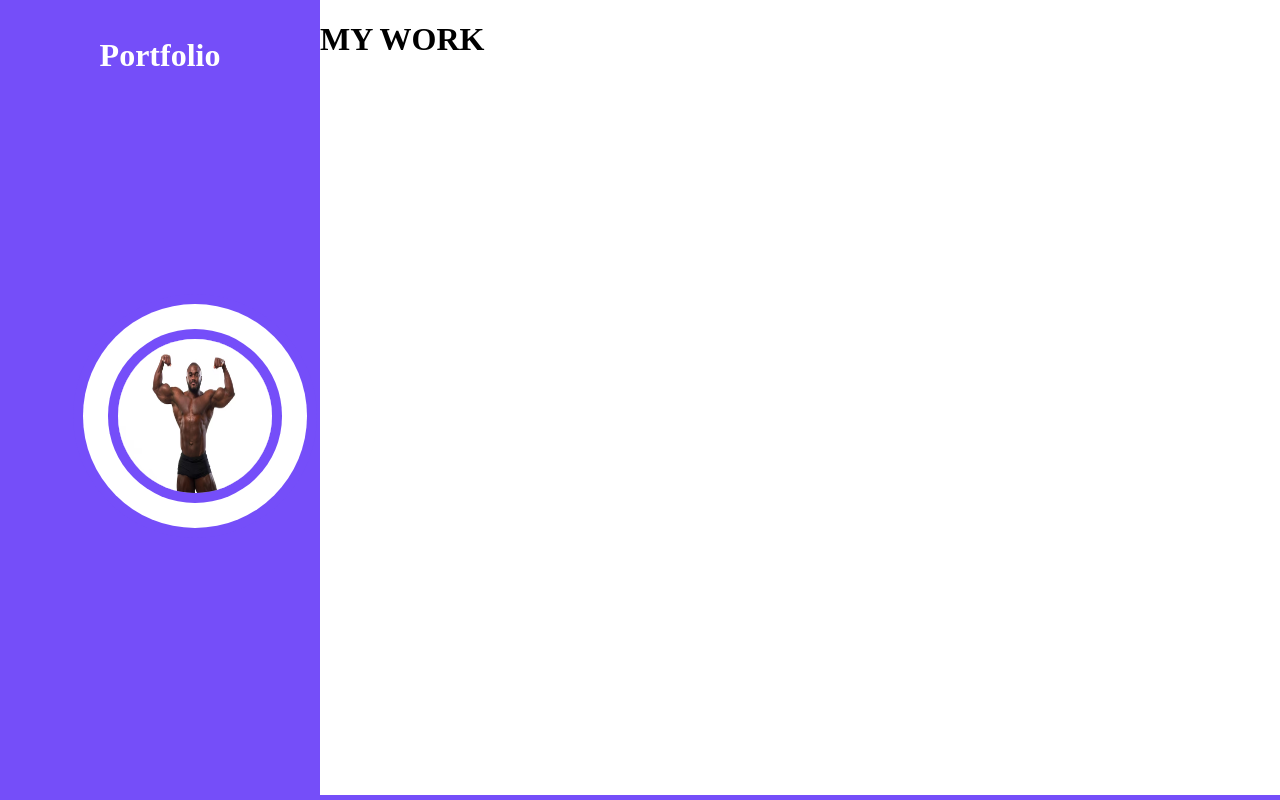
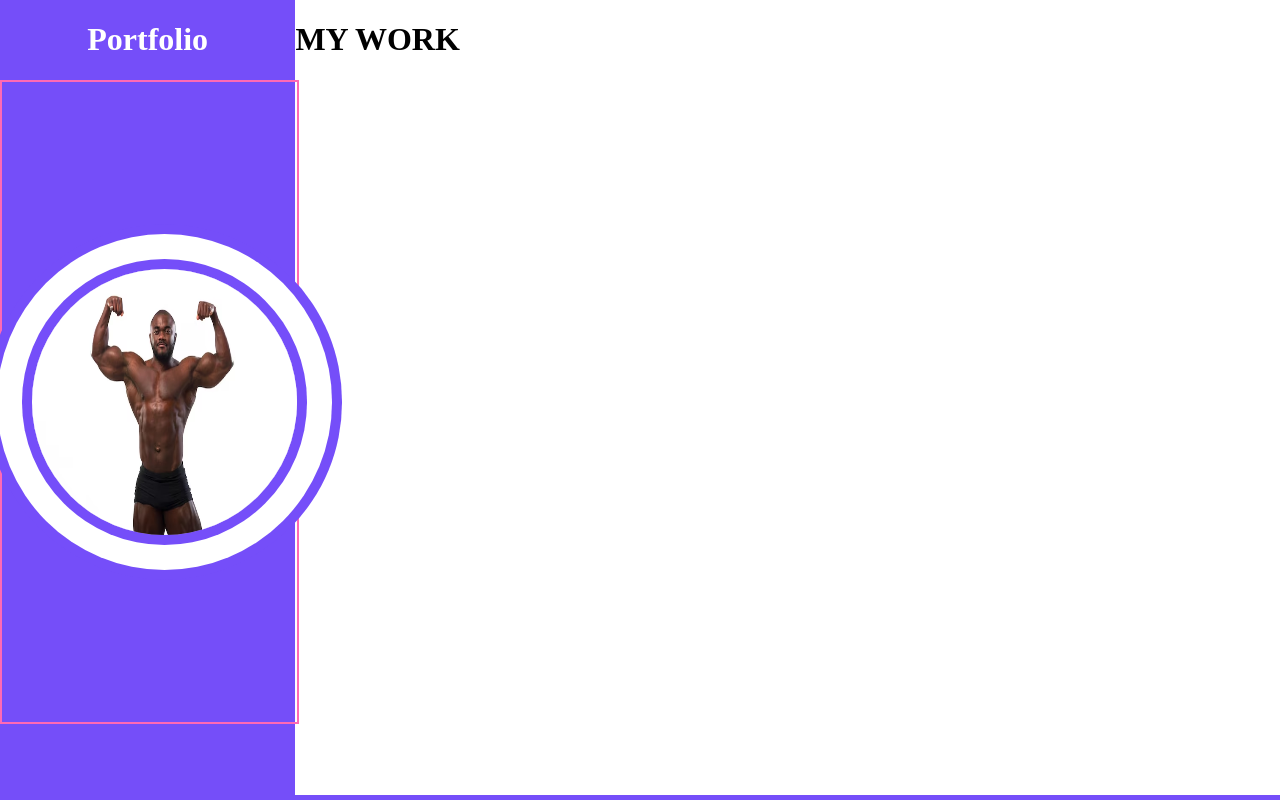
Before and after one commit to WizedWasTaken/noah-portfolio, a Vue app: page / in a window 1280 px wide. Built offline with nearby package versions, Linux system fonts and the light colour scheme.

Commit message:
selfie positioning

```diff
--- a/src/components/FirstPage.vue
+++ b/src/components/FirstPage.vue
@@ -24,7 +24,6 @@
 
   #left-con {
     width: 30vw;
-    padding: 1rem;
     background-color: $background-color;
     text-align: center;
     color: $secondary-color;
@@ -38,7 +37,8 @@
   .img-con {
     position: sticky;
     z-index: 9999;
-    width: 20vw;
+    width: 100%;
+    border: 2px solid hotpink;
     margin-right: -20vw;
     height: 80vh;
     display: flex;
@@ -46,7 +46,7 @@
     justify-content: flex-end;
 
     img {
-      width: 60%;
+      width: 90%;
       aspect-ratio: 1 / 1;
       border-radius: 50%;
       box-shadow: 0 0 0 10px $background-color, 0 0 0 35px $secondary-color,
```
